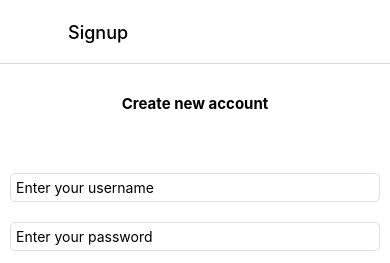
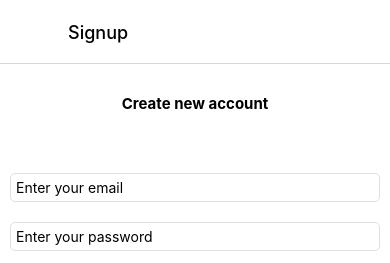
Before and after one commit to Ademola101/Asset-app, a React Native app: screen /Signup in a window 390 px wide. Shown: the top 263 px of the page. Built offline with nearby package versions, Linux system fonts and the light colour scheme; no server answers.

Commit message:
change email to password

```diff
--- a/src/Components/LoginForm.jsx
+++ b/src/Components/LoginForm.jsx
@@ -7,7 +7,7 @@ export default function LoginForm({ onSubmit, isSubmitting }) {
   return (
     <View style = {styles.formContainer}>
 
-      <FormikTextInput name= 'username' placeholder = 'Enter your username'/>
+      <FormikTextInput name= 'username' placeholder = 'Enter your email'/>
       <FormikTextInput name= 'password' placeholder = 'Enter your password' secureTextEntry = {true}/>
       <Pressable onPress = {onSubmit}>
 
--- a/src/Components/SignUpForm.jsx
+++ b/src/Components/SignUpForm.jsx
@@ -5,7 +5,7 @@ const SignUpForm = ({ handleSubmit }) => {
   return (
     <View>
       <Text style = {styles.createNewText}>Create new account</Text>
-      <FormikTextInput name='username' placeholder='Enter your username' />
+      <FormikTextInput name='email' placeholder='Enter your email' />
       <FormikTextInput name='password' placeholder='Enter your password' secureTextEntry={true} />
       <FormikTextInput name='passwordConfirmation' placeholder='Password confirmation' secureTextEntry={true} />
 
--- a/src/screens/HomeScreen.jsx
+++ b/src/screens/HomeScreen.jsx
@@ -14,7 +14,7 @@ const HomeScreen = ({ navigation }) => {
   const [iconState, setIconState] = useState(true);
   const { User } = useContext(UserContext);
 
-  const emailName = User.email?.split('@')[0].toUpperCase();
+  const emailName = User.email.split('@')[0].toUpperCase();
 
   const { data:coins, isLoading, isFetching, refetch } = useFetchCoins();
   const onRefresh = () =>  refetch();
```
